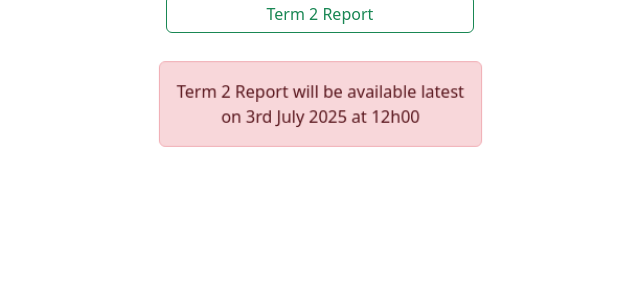
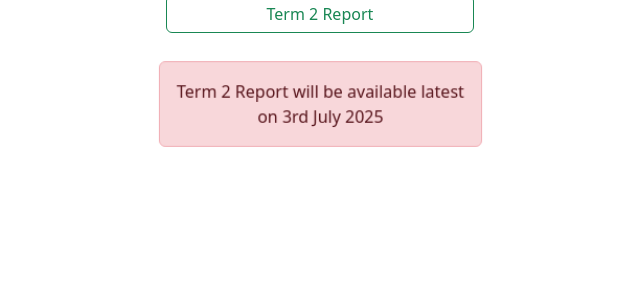
Before and after one commit to codeylee05/LTResultManager, a Django app: page /students/12/ in a window 1280 px wide. Shown: the part 235-535 px from the top of the page, without its empty margins (260-900 px from the left). Run offline with Django 4.2, Linux system fonts and the light colour scheme; a user stored in the database is signed in; data comes from the database, SQL or seed files in the repository.

Commit message:
Update student.html

```diff
--- a/main/templates/main/student.html
+++ b/main/templates/main/student.html
@@ -38,7 +38,7 @@
                 Term 2 Report-->
             </a>
             <div class="alert alert-danger alert-animate" role="alert" style="   margin-top: 20px; text-align: center;">
-                Term 2 Report will be available latest <br>on 3rd July 2025 at 12h00
+                Term 2 Report will be available latest <br>on 3rd July 2025
             </div>
         </div>
     </div>
```
